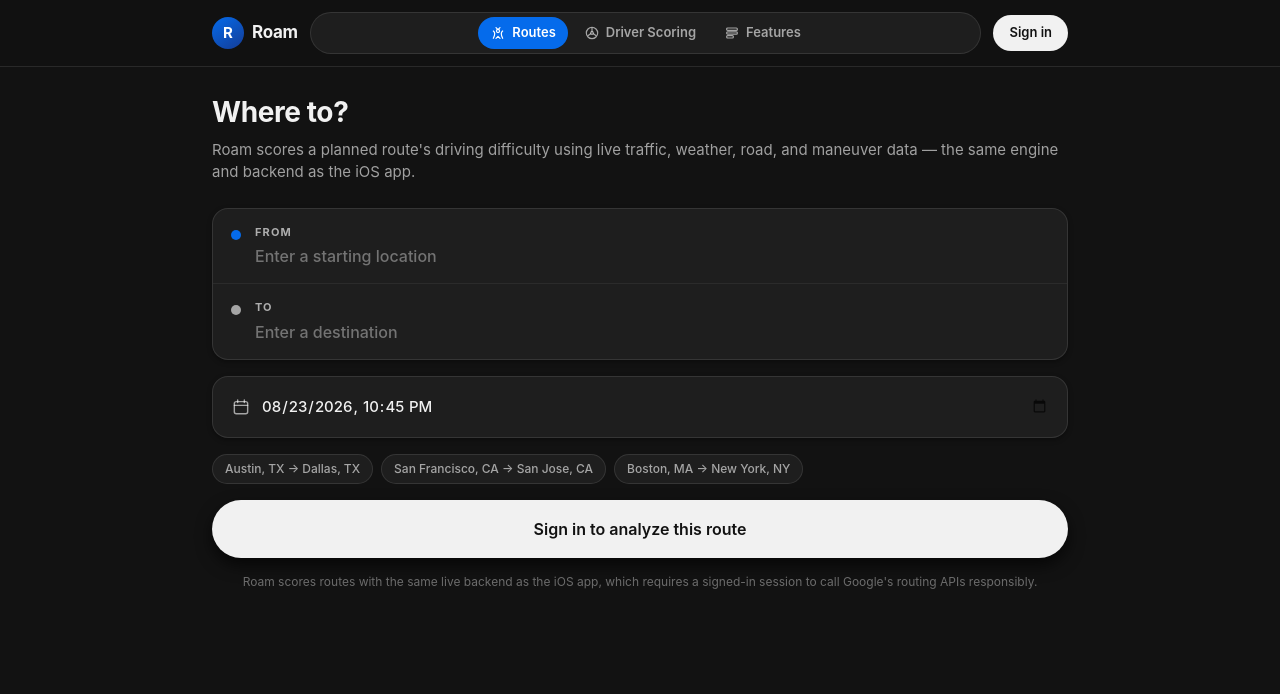
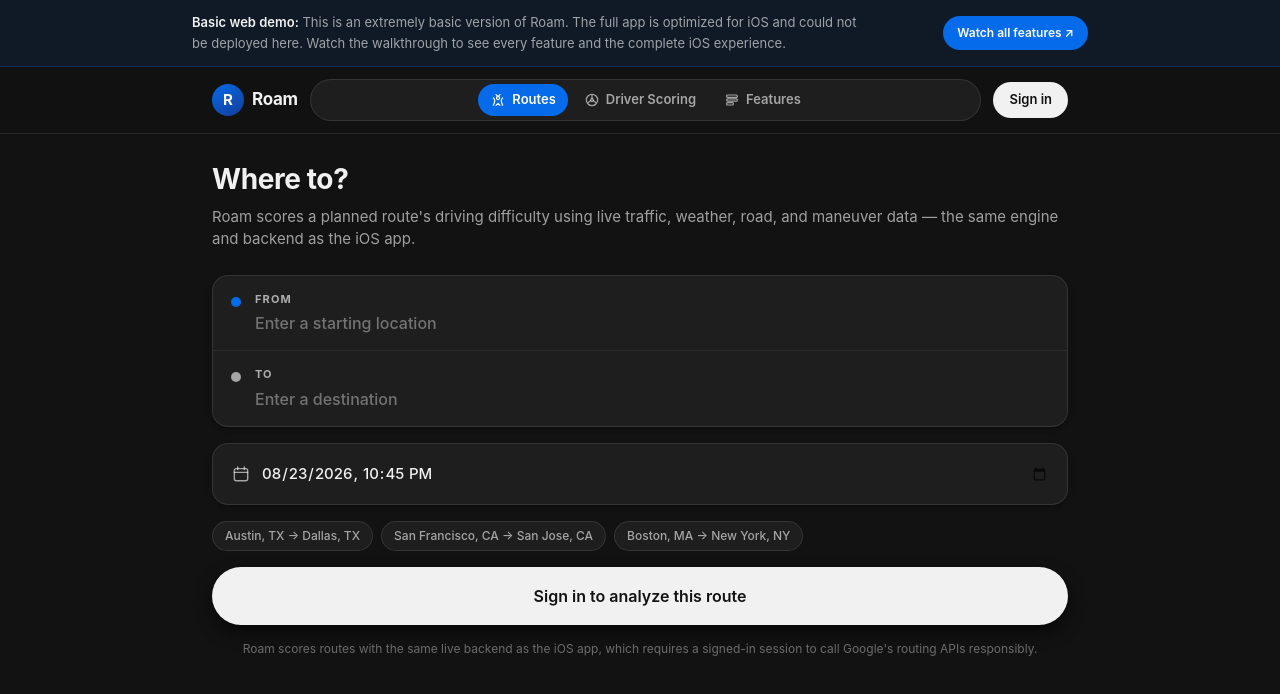
Before and after one commit to mastercoder26/roam, a Next.js app in the folder web/: page / in a window 1280 px wide. Shown: the top 694 px of the page. Built offline with nearby package versions, Linux system fonts and the light colour scheme; no server answers.

Commit message:
Add site-wide iOS demo notice

```diff
--- a/web/app/layout.tsx
+++ b/web/app/layout.tsx
@@ -30,6 +30,22 @@
     >
       <html lang="en" className="dark">
         <body className="min-h-screen bg-canvas font-sans text-ink-primary antialiased">
+          <aside className="border-b border-accent/25 bg-accent/[0.09] px-5 py-3">
+            <div className="mx-auto flex max-w-4xl flex-col items-start justify-between gap-2.5 sm:flex-row sm:items-center">
+              <p className="max-w-2xl text-[13px] leading-relaxed text-ink-secondary">
+                <strong className="font-semibold text-ink-primary">Basic web demo:</strong>{" "}
+                This is an extremely basic version of Roam. The full app is optimized for iOS and could not be deployed here. Watch the walkthrough to see every feature and the complete iOS experience.
+              </p>
+              <a
+                href="https://youtu.be/4EA2f0rQKrM"
+                target="_blank"
+                rel="noreferrer"
+                className="shrink-0 rounded-full bg-accent px-3.5 py-2 text-[12px] font-semibold text-white transition-transform hover:scale-[1.02] active:scale-[0.98]"
+              >
+                Watch all features ↗
+              </a>
+            </div>
+          </aside>
           <NavBar />
           <main className="mx-auto w-full max-w-4xl px-5 pb-24 pt-6">
             {children}
```
